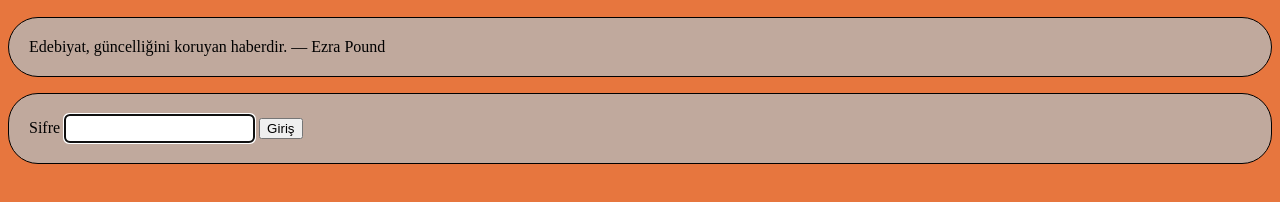
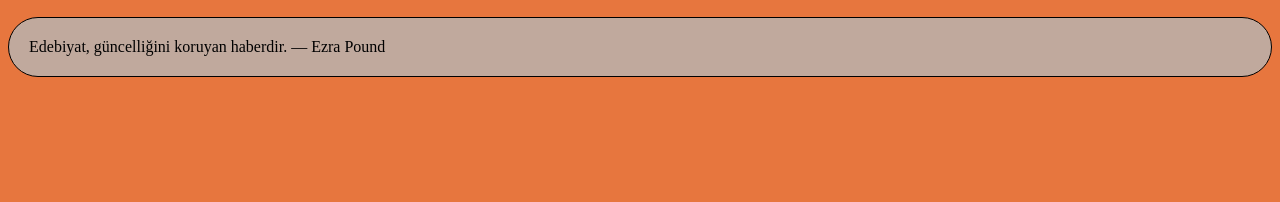
Before and after one commit to osmosssm/Yayimlama-denemesi, a plain HTML site: page index.html in a window 1280 px wide. Shown: the part 220-422 px from the top of the page. Drawn offline with Linux system fonts and the light colour scheme.

Commit message:
Add files via upload

```diff
--- a/index.html
+++ b/index.html
@@ -24,11 +24,11 @@
 
     <p id="rastgele-soz" class="yazı"></p>
 
-    <p class="yazı">
+    <!-- <p class="yazı">
         Sifre
         <input type="text" id="sifre" autofocus>
         <button id="giris">Giriş</button>
-    </p>
+    </p> -->
 
 
     <script src="script.js"></script>
```
